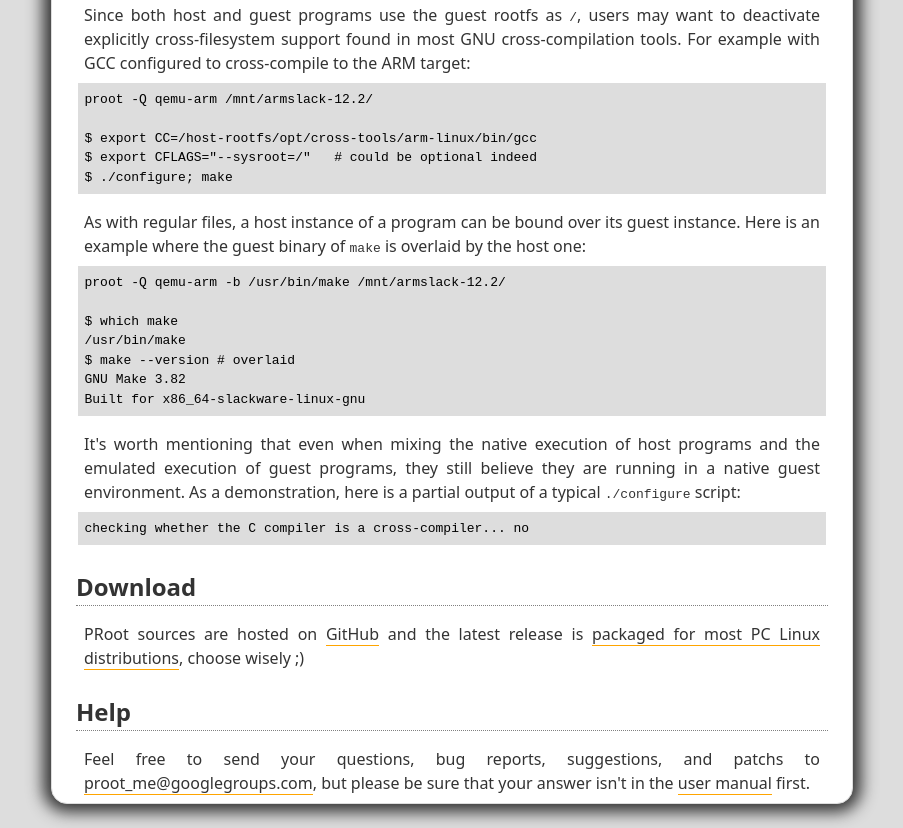
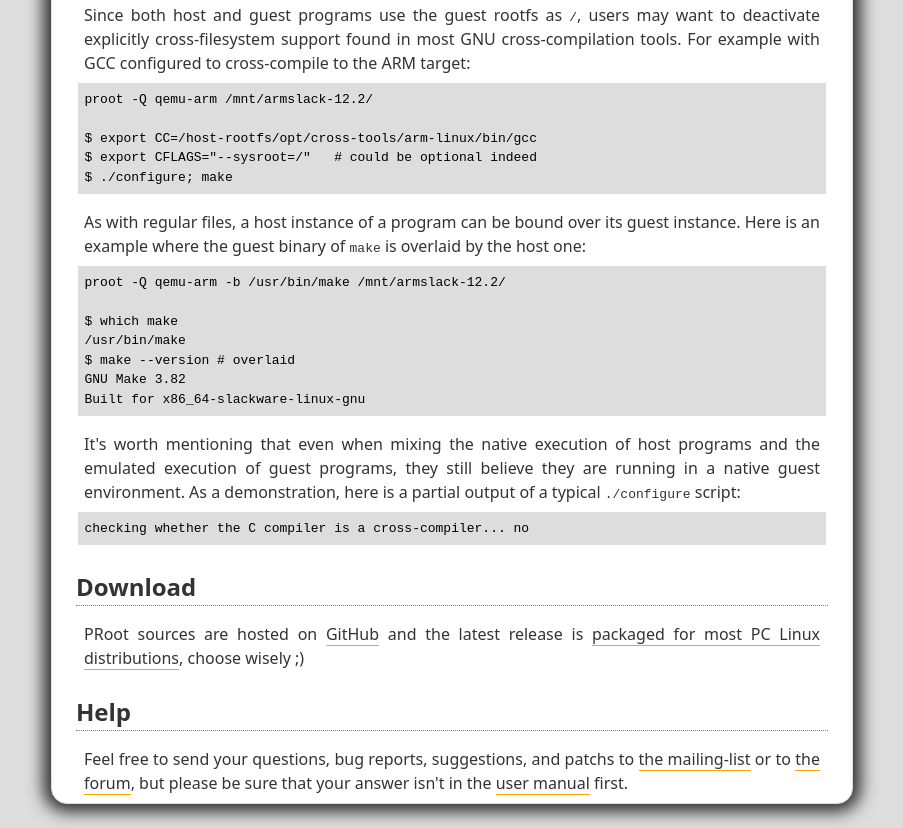
Before and after one commit to proot-me/proot, a plain HTML site: page index.html in a window 1280 px wide. Shown: the part 3032-3860 px from the top of the page, without its empty margins (188-1091 px from the left). Drawn offline with Linux system fonts and the light colour scheme.

Commit message:
Update the website: add Google Group forum URL.

```diff
--- a/index.html
+++ b/index.html
@@ -120,8 +120,10 @@ script:</p><pre>checking whether the C compiler is a cross-compiler... no</pre><
 	      and the latest release is <a href="http://software.opensuse.org/download.html?project=home:cedric-vincent&amp;package=PRoot">packaged
 	      for most PC Linux distributions</a>, choose wisely ;)
 	    </p></div><div class="section" id="help"><h2>Help</h2><p>Feel free to send your questions, bug reports,
-	    suggestions, and patchs to <a href="mailto:proot_me@googlegroups.com">proot_me@googlegroups.com</a>,
-	    but please be sure that your answer isn't in the <a href="https://github.com/cedric-vincent/PRoot/blob/master/doc/manual.txt">user
+	    suggestions, and patchs to <a href="mailto:proot_me@googlegroups.com">the
+	    mailing-list</a> or to <a href="https://groups.google.com/forum/?fromgroups#!forum/proot_me">the
+	    forum</a>, but please be sure that your answer isn't in
+	    the <a href="https://github.com/cedric-vincent/PRoot/blob/master/doc/manual.txt">user
 	    manual</a> first.
 	    </p></div><script type="text/javascript">
 	      var _gaq = _gaq || [];
```
